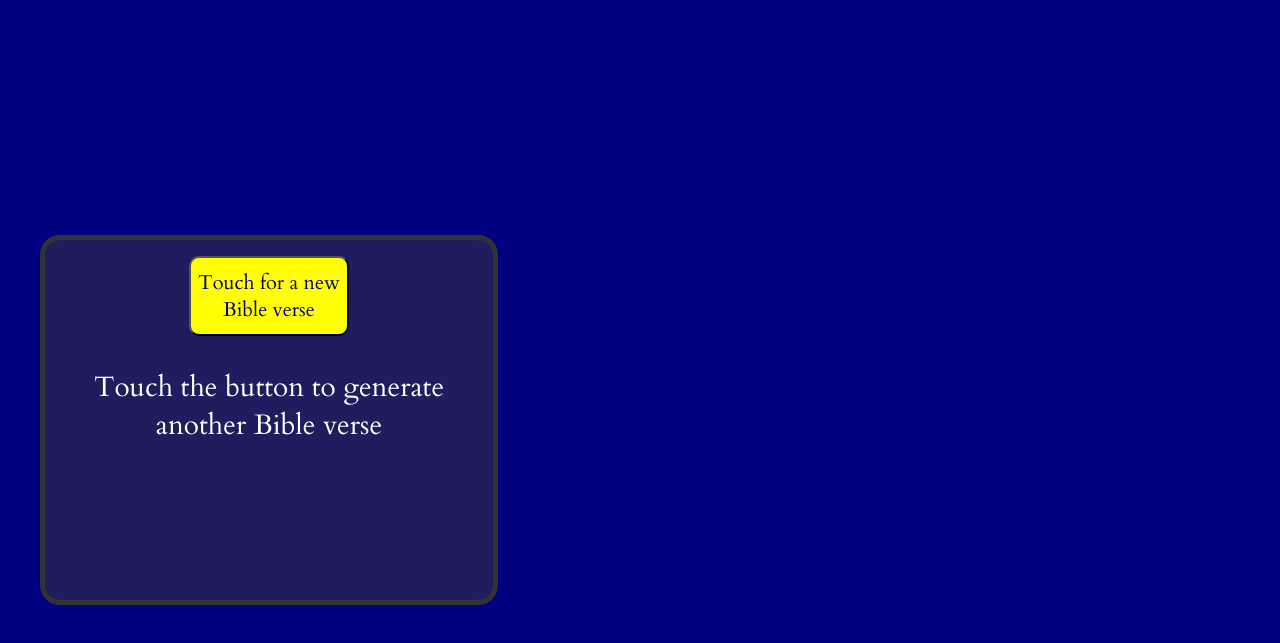
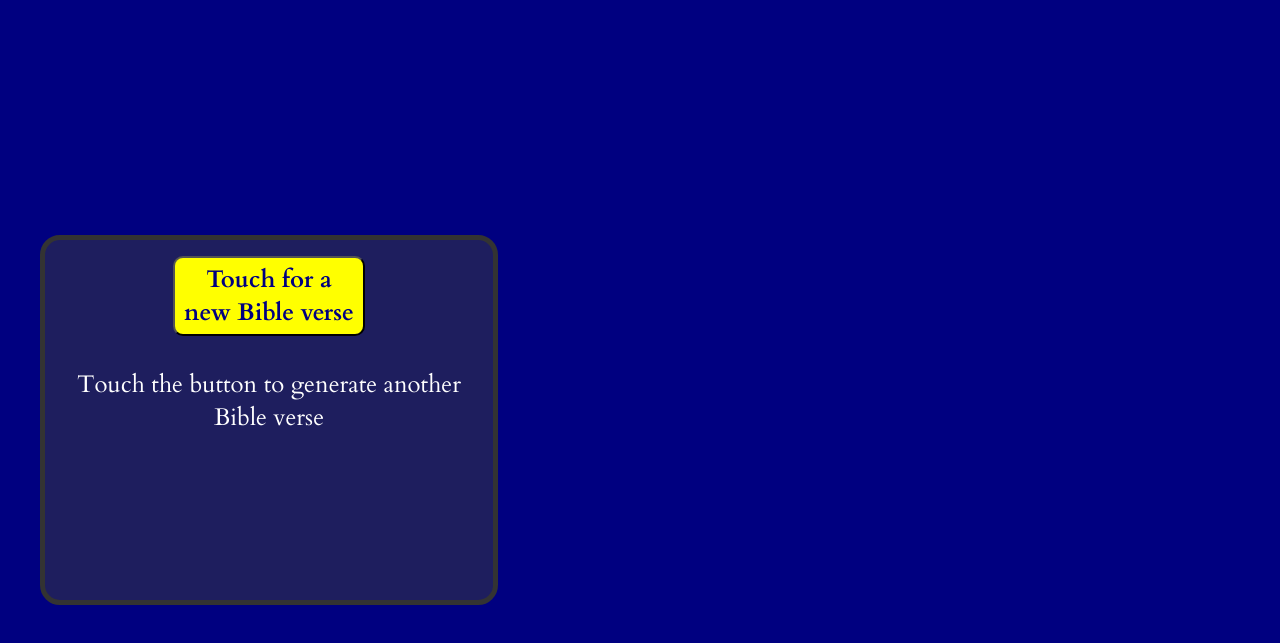
Before and after one commit to Mikegizmo/bible-verse-generator, a plain HTML site: page index.html in a window 1280 px wide. Shown: the part 195-838 px from the top of the page. Drawn offline with Linux system fonts and the light colour scheme.

Commit message:
tweaked mobile css

```diff
--- a/style.css
+++ b/style.css
@@ -31,7 +31,6 @@ body {
 {
   #textContainer {
     position: absolute;
-
     bottom: 0px;
     background-color: rgba(60, 60, 60, 0.5);
     border: 5px solid #333;
@@ -68,8 +67,8 @@ body {
     margin: auto;
     margin-top: 1rem;
     height: 5rem;
-    width: 14rem;
-    font-size: 1.5rem;
+    width: 12rem;
+    font-size: 1.25rem;
     font-weight: 700;
     background-color: yellow;
     color: navy;
@@ -82,8 +81,9 @@ body {
   #btn {
     margin: 1rem auto;
     height: 5rem;
-    width: 10rem;
-    font-size: 1.25rem;
+    width: 12rem;
+    font-size: 1.5rem;
+    font-weight: 700;
     background-color: yellow;
     color: navy;
     border-radius: 10px;
@@ -95,8 +95,20 @@ body {
   color: yellow;
 }
 
-#output {
-  color: white;
-  font-size: 1.75rem;
-  margin: 1rem;
+@media screen and (max-width: 800px)
+{
+  #output {
+    color: white;
+    font-size: 1.25rem;
+    margin: 1rem;
+  }
 }
+
+@media screen and (min-width: 801px)
+{
+  #output {
+    color: white;
+    font-size: 1.5rem;
+    margin: 1rem;
+  }
+}
```
